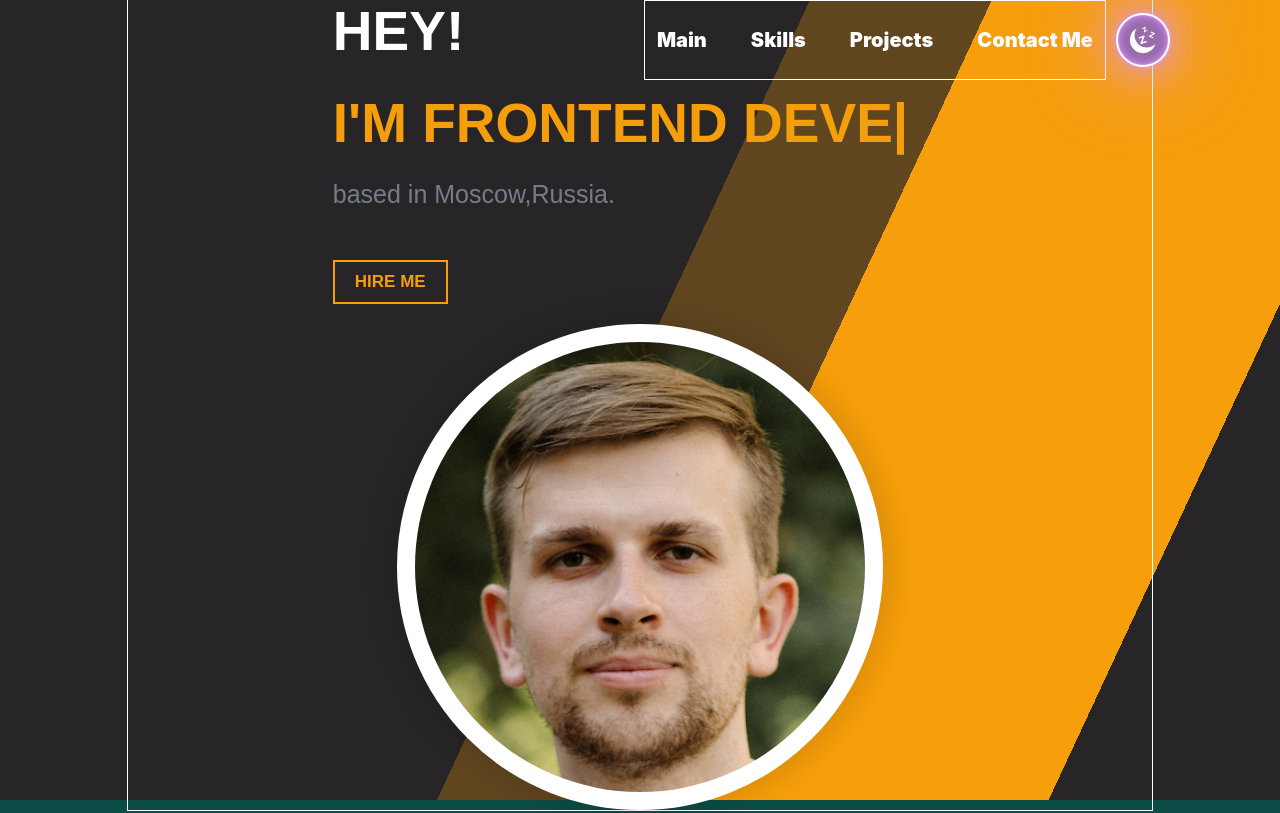
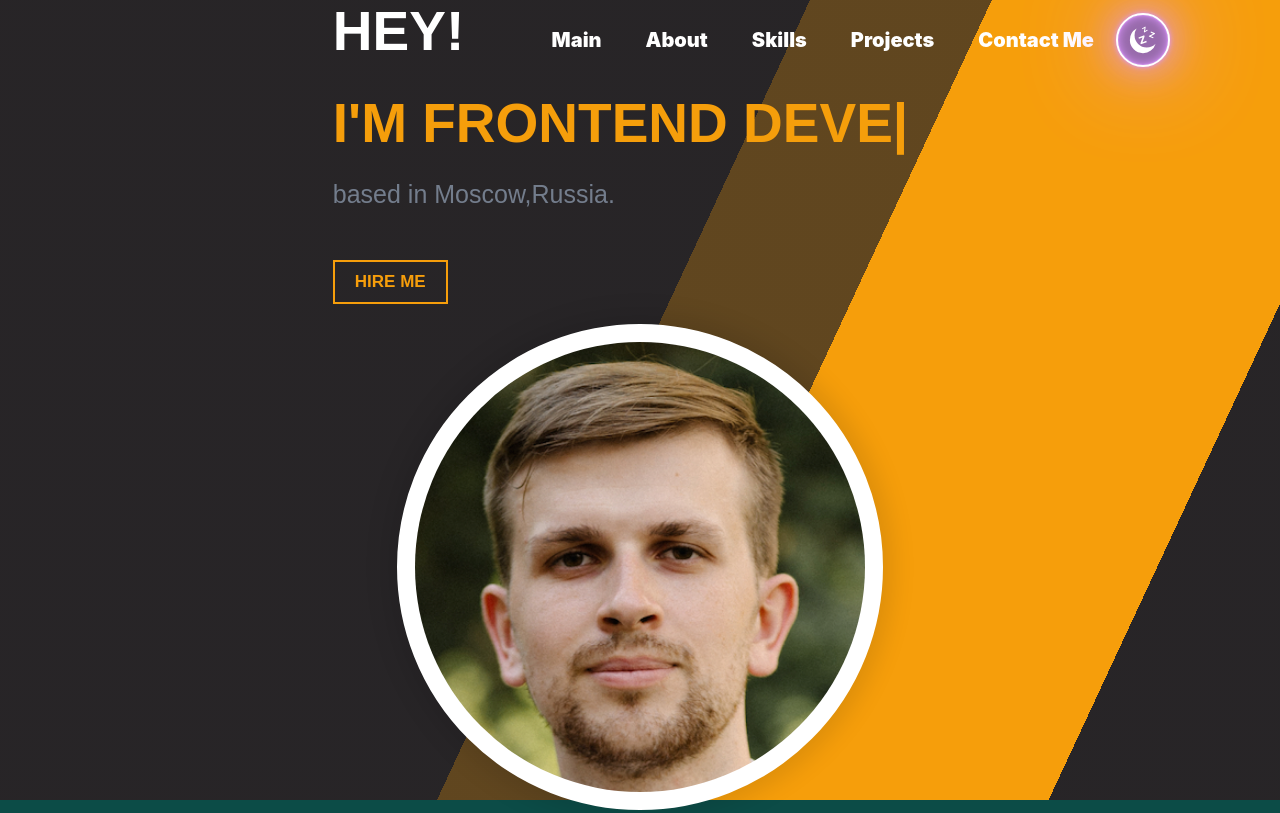
Before and after one commit to ArtemYanchenko/portfolio, a React (Create React App) app: page / in a window 1280 px wide. Shown: the top 813 px of the page. Built offline with nearby package versions, Linux system fonts and the light colour scheme; a web font is replaced by a local one.

Commit message:
add ToggleDarkMode

```diff
--- a/package.json
+++ b/package.json
@@ -13,8 +13,9 @@
     "@types/react-dom": "^18.0.0",
     "react": "^18.2.0",
     "react-dom": "^18.2.0",
+    "react-router-dom": "^6.12.1",
+    "react-scripts": "5.0.1",
     "react-typed": "^1.2.0",
-    "react-scripts": "5.0.1",
     "typescript": "^4.4.2",
     "web-vitals": "^2.1.0"
   },
--- a/src/common/components/ToggleDarkMode/ToggleDarkMode.module.css
+++ b/src/common/components/ToggleDarkMode/ToggleDarkMode.module.css
@@ -26,6 +26,7 @@
     color: rgb(37, 37, 37);
     border: 2px solid rgb(126, 126, 126);
     box-shadow: 0px 0px 3px rgb(2, 2, 2) inset;
+
 }
 
 .svg {
--- a/src/index.tsx
+++ b/src/index.tsx
@@ -3,12 +3,15 @@ import ReactDOM from 'react-dom/client';
 import './index.css';
 import App from './App';
 import reportWebVitals from './reportWebVitals';
+import {BrowserRouter} from 'react-router-dom';
 
 const root = ReactDOM.createRoot(
-  document.getElementById('root') as HTMLElement
+    document.getElementById('root') as HTMLElement
 );
 root.render(
-    <App />
+    <BrowserRouter>
+        <App/>
+    </BrowserRouter>
 );
 
 // If you want to start measuring performance in your app, pass a function
--- a/src/main/Main.module.css
+++ b/src/main/Main.module.css
@@ -16,7 +16,7 @@
 }
 
 .mainContainer {
-    border: 1px solid;
+    /*border: 1px solid;*/
     width:80%;
     margin: 0 auto;
     display: flex;
@@ -61,6 +61,7 @@
 
 .textLocation {
     cursor: pointer;
+    transition: color .6s;
 }
 
 .textLocation:hover {
--- a/src/nav/Nav.module.css
+++ b/src/nav/Nav.module.css
@@ -1,5 +1,5 @@
 .nav {
-    border:1px solid;
+    /*border:1px solid;*/
     display: flex;
     align-items: center;
     gap:20px;
@@ -12,4 +12,10 @@
     font-size: 20px;
     font-weight: 900;
     color:var(--text-color);
+    transition: opacity .6s;
 }
+
+.navLink:hover{
+    opacity: 0.5;
+
+}
--- a/src/nav/Nav.tsx
+++ b/src/nav/Nav.tsx
@@ -5,6 +5,7 @@ const Nav = () => {
     return (
         <div className={classes.nav}>
             <a href="" className={classes.navLink}>Main</a>
+            <a href="" className={classes.navLink}>About</a>
             <a href="" className={classes.navLink}>Skills</a>
             <a href="" className={classes.navLink}>Projects</a>
             <a href="" className={classes.navLink}>Contact Me</a>
```
Also changed, not shown: 1 other file (tests, documents, lock files or other folders).
